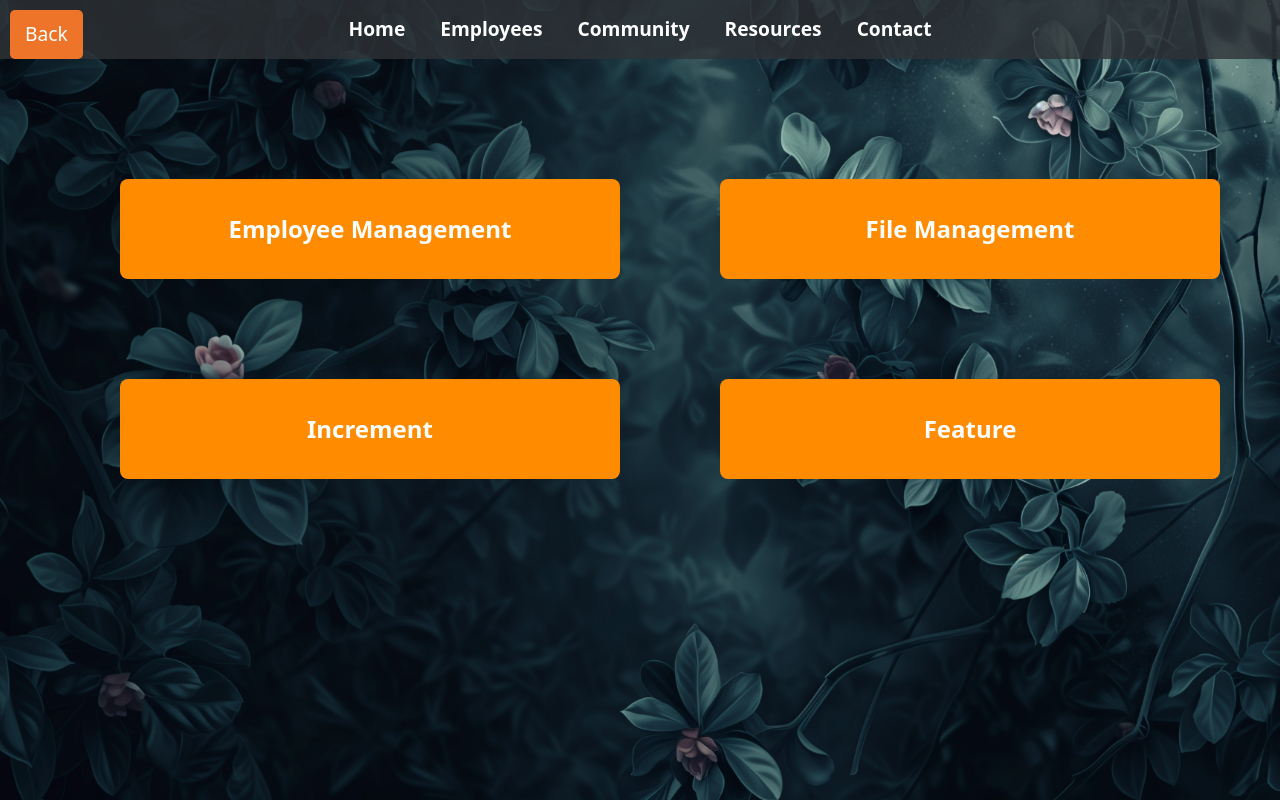
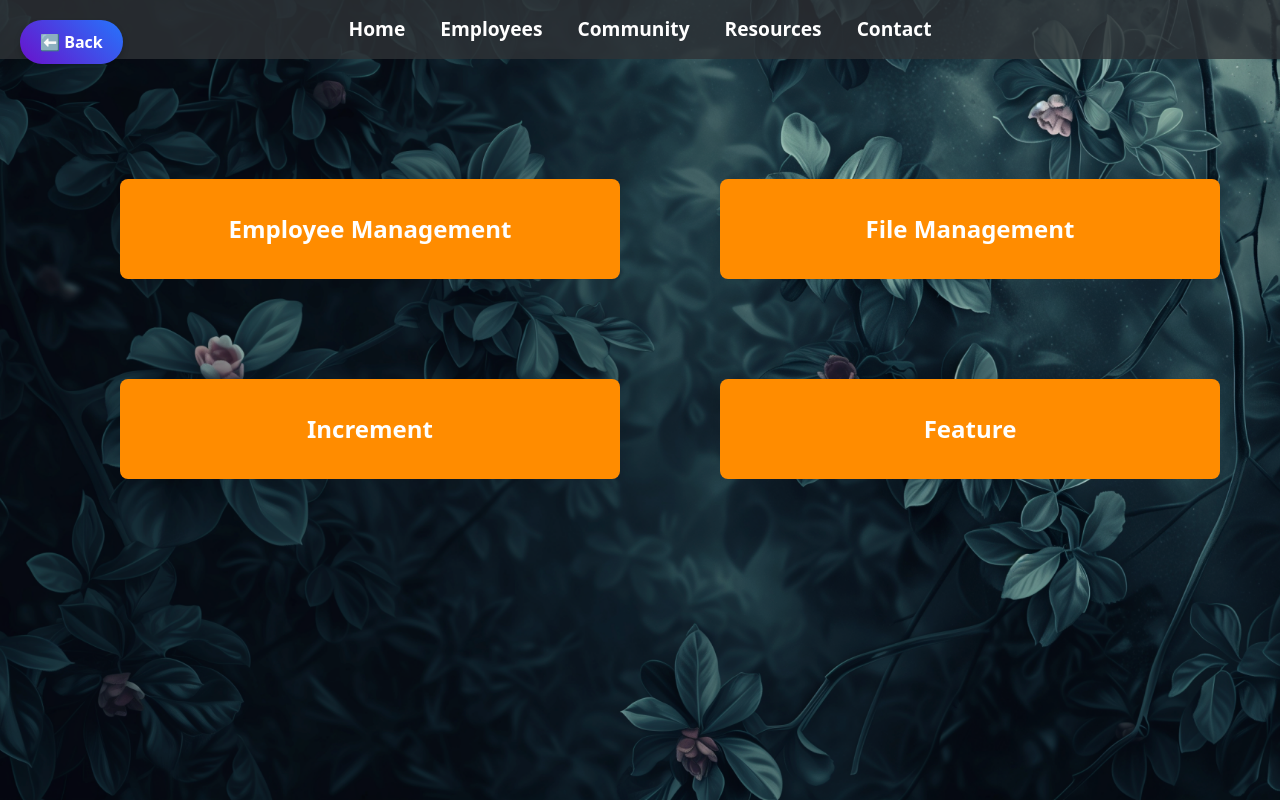
Before and after one commit to it21162114/USDA, a React (Create React App) app in the folder frontend/: page /Home in a window 1280 px wide. Shown: the top 800 px of the page. Built offline with nearby package versions, Linux system fonts and the light colour scheme.

Commit message:
2025.02.11

```diff
--- a/frontend/src/Components/EmpIncrement.css
+++ b/frontend/src/Components/EmpIncrement.css
@@ -94,3 +94,51 @@ body {
         margin-bottom: 20px;
     }
 }
+
+/* Home Button Styling */
+.home-button {
+    position: fixed;
+    /* Fixed position to stay in place while scrolling */
+    top: 20px;
+    /* Distance from the top */
+    left: 20px;
+    /* Distance from the left */
+    padding: 10px 20px;
+    /* Padding for better clickability */
+    font-size: 16px;
+    /* Font size */
+    font-weight: bold;
+    /* Bold text */
+    color: #fff;
+    /* White text color */
+    background: linear-gradient(45deg, #6a11cb, #2575fc);
+    /* Gradient background */
+    border: none;
+    /* Remove default border */
+    border-radius: 25px;
+    /* Rounded corners */
+    cursor: pointer;
+    /* Pointer cursor on hover */
+    box-shadow: 0 4px 6px rgba(0, 0, 0, 0.2);
+    /* Subtle shadow */
+    transition: all 0.3s ease;
+    /* Smooth transition for hover effects */
+    z-index: 1000;
+    /* Ensure it stays on top of other elements */
+}
+
+/* Hover Effect */
+.home-button:hover {
+    background: linear-gradient(45deg, #2575fc, #6a11cb);
+    /* Reverse gradient on hover */
+    transform: scale(1.05);
+    /* Slightly enlarge the button */
+    box-shadow: 0 6px 8px rgba(0, 0, 0, 0.3);
+    /* Increase shadow on hover */
+}
+
+/* Active Effect */
+.home-button:active {
+    transform: scale(0.95);
+    /* Slightly shrink the button when clicked */
+}
--- a/frontend/src/Components/EmpIncrement.js
+++ b/frontend/src/Components/EmpIncrement.js
@@ -57,7 +57,14 @@ const EmployeeTable = () => {
                 backgroundSize: 'cover',
                 backgroundPosition: 'center'
             }}>
-            <button className='home-button' onClick={() => window.location.href = '/Home'}>Home</button>
+            {/* Updated Home Button */}
+            <button
+                className="home-button"
+                onClick={() => window.location.href = '/Home'}
+            >
+                🏠 Home
+            </button>
+
             <div className="container">
                 <h1 className="title">Employee Increments Management System</h1>
                 <div className="tables-container">
@@ -116,7 +123,7 @@ const EmployeeTable = () => {
                                     ))
                                 ) : (
                                     <tr>
-                                        <td colSpan="4">No employees have pay increments in the next 5 days.</td>
+                                        <td colSpan="4">No employees have pay increments in the next 30 days.</td>
                                     </tr>
                                 )}
                             </tbody>
--- a/frontend/src/Components/EmployeeDetails.js
+++ b/frontend/src/Components/EmployeeDetails.js
@@ -34,7 +34,7 @@ function EmployeeDetails() {
             }}
         >
             <div className="container mt-5">
-                <div className="card shadow-lg" style={{ borderRadius: '15px', borderColor: '#2f3336cc', backgroundColor: 'rgba(255, 255, 255, 0.8)' }}>
+                <div className="card shadow-lg" style={{ borderRadius: '15px', borderColor: '#2f3336cc', backgroundColor: 'rgba(255, 255, 255, 0.9)' }}>
                     <div
                         className="card-header text-white text-center"
                         style={{
@@ -46,9 +46,9 @@ function EmployeeDetails() {
                     >
                         <h2 className="mb-0">Employee Details</h2>
                     </div>
-                    <div className="card-body">
-                        <div className="row mb-3">
-                            <div className="col-md-3 text-center">
+                    <div className="card-body p-4">
+                        <div className="row">
+                            <div className="col-md-4 text-center mb-4">
                                 <img
                                     src={empDetails.profileImage || 'https://via.placeholder.com/150'}
                                     alt={empDetails.name}
@@ -56,12 +56,15 @@ function EmployeeDetails() {
                                     style={{ width: '150px', height: '150px', objectFit: 'cover', border: '5px solid #3b82f6' }}
                                 />
                                 <h4 className="mt-3">{empDetails.name}</h4>
+                                <p className="text-muted">{empDetails.position}</p>
                             </div>
-                            <div className="col-md-9">
-                                <h4 className="text-primary mb-3">
+                            <div className="col-md-8">
+                                <div className="row">
+                                    <div className="col-md-6">
+                                        <h5 className="text-primary mb-3">
                                             <FaUser className="me-2" />
-                                    {empDetails.name}
-                                </h4>
+                                            Personal Information
+                                        </h5>
                                         <p><strong>Employee Number:</strong> {empDetails.employee_number}</p>
                                         <p><strong>ID Number:</strong> {empDetails.id_number}</p>
                                         <p><FaHome className="me-2 text-secondary" /><strong>Permanent Address:</strong> {empDetails.address_permanent}</p>
@@ -69,7 +72,12 @@ function EmployeeDetails() {
                                         <p><FaBirthdayCake className="me-2 text-warning" /><strong>Birthday:</strong> {new Date(empDetails.birthday).toLocaleDateString()}</p>
                                         <p><FaEnvelope className="me-2 text-danger" /><strong>Email:</strong> {empDetails.email}</p>
                                         <p><FaPhoneAlt className="me-2 text-success" /><strong>Phone Number:</strong> {empDetails.phone_number}</p>
-                                <p><strong>Position:</strong> {empDetails.position}</p>
+                                    </div>
+                                    <div className="col-md-6">
+                                        <h5 className="text-primary mb-3">
+                                            <FaUser className="me-2" />
+                                            Professional Information
+                                        </h5>
                                         <p><strong>Date of Appointment:</strong> {new Date(empDetails.date_of_oppointment).toLocaleDateString()}</p>
                                         <p><strong>Grade:</strong> {empDetails.grade}</p>
                                         <p><strong>Department:</strong> {empDetails.department}</p>
@@ -81,7 +89,9 @@ function EmployeeDetails() {
                                         <p><strong>Regarding Promotions:</strong> {empDetails.regarding_promotions}</p>
                                     </div>
                                 </div>
-                        <div className="d-flex justify-content-center">
+                            </div>
+                        </div>
+                        <div className="d-flex justify-content-center mt-4">
                             <button
                                 className="btn btn-outline-primary btn-lg px-4"
                                 onClick={() => navigate('/employee')}
--- a/frontend/src/Components/EmployeeManagementApp.js
+++ b/frontend/src/Components/EmployeeManagementApp.js
@@ -72,7 +72,7 @@ function EmployeeManagementApp() {
 
     return (
         <div className='d-flex flex-column min-vh-100' style={{ backgroundImage: `url(${backgroundImage})`, backgroundSize: 'cover', backgroundPosition: 'center' }}>
-            <button className='home-button' onClick={() => window.location.href = '/Home'}>Home</button>
+            <button className='home-button' onClick={() => window.location.href = '/Home'}>🏠 Home</button>
             <div className='d-flex flex-column justify-content-center align-items-center w-100 p-3'>
                 <h1 className='text-shadow' style={{ fontSize: '3rem', fontWeight: 'bold', color: '#fff' }}> USDA Employee Management System</h1>
                 <div className='w-100 d-flex justify-content-center mt-4'>
--- a/frontend/src/Components/FileManagementApp.js
+++ b/frontend/src/Components/FileManagementApp.js
@@ -45,7 +45,7 @@ function App() {
 
     return(
         <div className="App">
-          <button className='home-button' onClick={() => window.location.href = '/Folderselect'}>Back</button>
+          <button className='home-button' onClick={() => window.location.href = '/Folderselect'}>⬅️ Back</button>
             <form className="formStyle" onSubmit={submitImage}>
                 <h4>Upload Pdf to USDA System</h4>
                 <br />
--- a/frontend/src/Components/Folderselect.js
+++ b/frontend/src/Components/Folderselect.js
@@ -12,7 +12,7 @@ const FolderPage = () => {
 
   return (
     <div className="welcome-container1">
-      <button className='home-button' onClick={() => window.location.href = '/Home'}>Home</button>
+      <button className='home-button' onClick={() => window.location.href = '/Home'}>🏠 Home</button>
       <div className="welcome-content">
         <div className="welcome-title">
           WELCOME TO <span className="highlight">USDA</span> Document Drive
--- a/frontend/src/Components/Home.js
+++ b/frontend/src/Components/Home.js
@@ -25,7 +25,7 @@ const Home = () => {
         <div className="user-info">
         </div>
       </header>
-      <button className='home-button' onClick={() => window.location.href = '/'}>Back</button>
+      <button className='home-button' onClick={() => window.location.href = '/'}> ⬅️ Back</button>
       <div className="button-section">
         <button className="custom-button" onClick={() => handleNavigation('/employee')}>Employee Management</button>
         <button className="custom-button" onClick={() => handleNavigation('/Folderselect')}>File Management</button>
```
Lines whose indentation alone changed are shown as unchanged.
